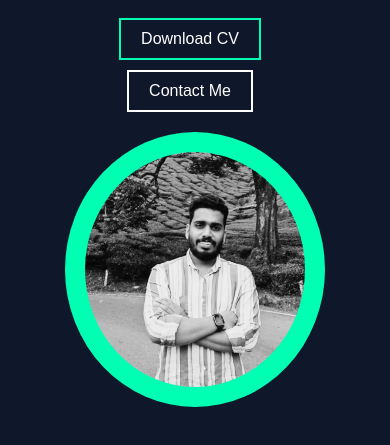
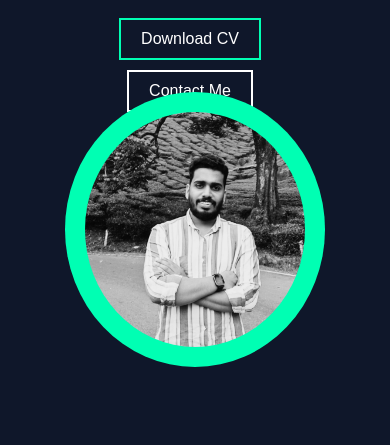
Before and after one commit to sachinsv2299/profile, a plain HTML site: page index.html in a window 390 px wide. Shown: the part 812-1257 px from the top of the page. After the commit the page ends 1219 px from the top, so only its background shows below. Drawn offline with Linux system fonts and the light colour scheme.

Commit message:
Update style.css

```diff
--- a/style.css
+++ b/style.css
@@ -135,7 +135,7 @@ nav a:hover {
 
     .hero-img img {
         max-width: 220px;
-        margin-top: -10px; /* Move image slightly closer to paragraph */
+        margin-top: -50px; /* Move image slightly closer to paragraph */
     }
 
     nav {
```
